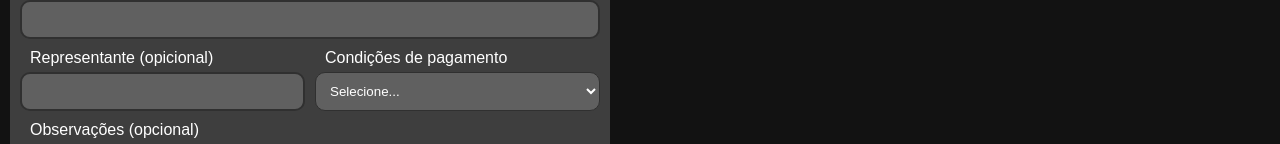
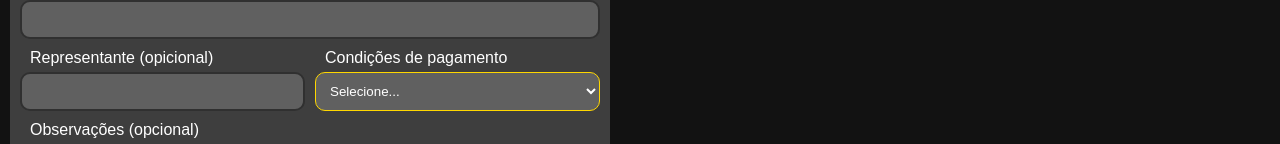
Before and after one commit to thabadcode/PropostaComerciaV2, a React (Vite) app: page / in a window 1280 px wide. In both pictures the pointer is over the element 457 px from the left and 322 px from the top of the page. Shown: the part 231-375 px from the top of the page. Built offline with nearby package versions, Linux system fonts and the light colour scheme.

Commit message:
feat: Adiciona estilização de sobrevoo para componente Select

```diff
--- a/src/components/select/Select.module.css
+++ b/src/components/select/Select.module.css
@@ -25,8 +25,11 @@
 .Field {
     border-color: var(--border-input);
 
+    &:hover, &:focus {
+        border-color: var(--color-brand);
+    }
+
     &:focus {
-        border-color: var(--color-brand);
         box-shadow: var(--neon-effect);
     }
 }
```
